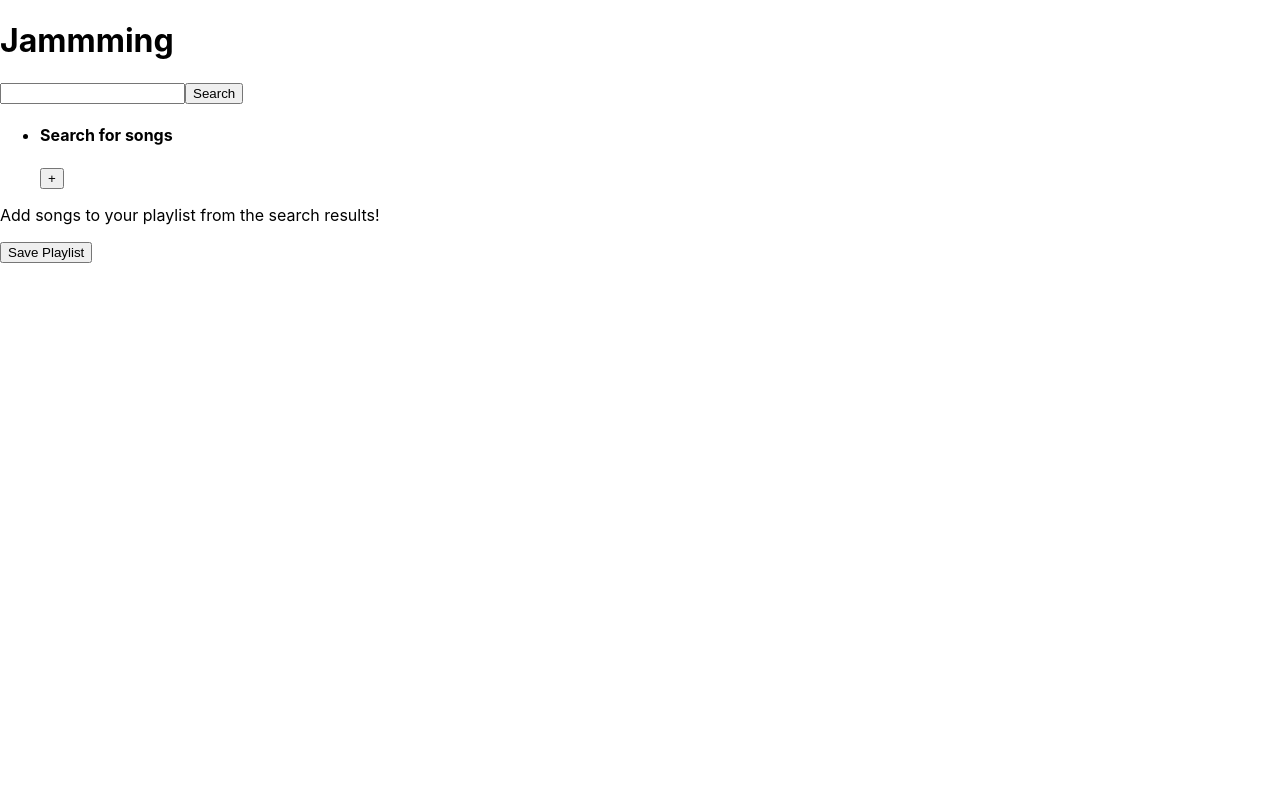
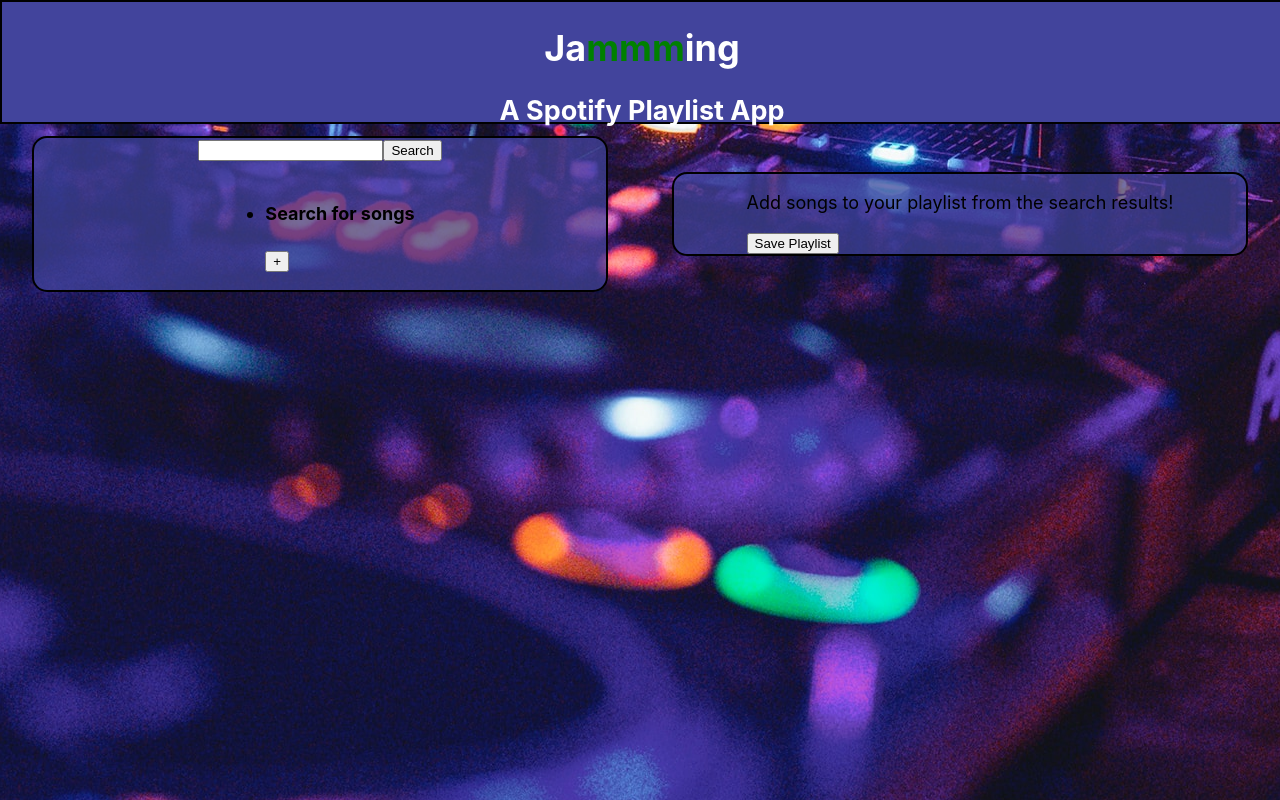
Before and after one commit to r-jeffery-wall/codecademy-jammming, a React (Create React App) app: page / in a window 1280 px wide. Built offline with nearby package versions, Linux system fonts and the light colour scheme.

Commit message:
Added basic stylings to main app.

```diff
--- a/src/App.css
+++ b/src/App.css
@@ -1,38 +1,41 @@
-.App {
-  text-align: center;
+body {
+  background: url(./images/aleksandr-popov-JhYnL-BiP18-unsplash.jpg);
+  background-position: center;
+  background-repeat: no-repeat;
+  font-size: 18px;
 }
 
-.App-logo {
-  height: 40vmin;
-  pointer-events: none;
+.banner {
+  color: white;
+  text-align: center;
+  width: 100%;
+  height: 15vh;
+  background-color: #42449C;
+  position: fixed;
+  top: 0;
+  border: 2px solid black;
 }
 
-@media (prefers-reduced-motion: no-preference) {
-  .App-logo {
-    animation: App-logo-spin infinite 20s linear;
-  }
+.green {
+  color: green;
 }
 
-.App-header {
-  background-color: #282c34;
-  min-height: 100vh;
+.double-column {
+  width: 100%;
+  display: flex;
+  align-items: center;
+  justify-content: space-around;
+  margin-top: 17vh;
+}
+
+.double-column div {
+  width: 50%;
   display: flex;
   flex-direction: column;
   align-items: center;
-  justify-content: center;
-  font-size: calc(10px + 2vmin);
-  color: white;
+  justify-content: space-around;
+  background-color: rgba(66, 68, 156, 0.72);
+  margin: 0 2rem;
+  border-radius: 15px;
+  border: 2px solid black;
 }
-
-.App-link {
-  color: #61dafb;
-}
-
-@keyframes App-logo-spin {
-  from {
-    transform: rotate(0deg);
-  }
-  to {
-    transform: rotate(360deg);
-  }
-}
--- a/src/App.js
+++ b/src/App.js
@@ -15,14 +15,17 @@ function App() {
   return (
     <>
       <div className='banner'>
-        <h1>Jammming</h1>
+        <h1>Ja<span className='green'>mmm</span>ing</h1>
+        <h2>A Spotify Playlist App</h2>
       </div>
       <div className='double-column'>
         <div className='search-container'>
           <SearchBar />
           <SearchResults results={searchResults} />
         </div>
-        <Playlist />
+        <div>
+          <Playlist />
+        </div>
       </div>
     </>
   );
--- a/src/components/Track.js
+++ b/src/components/Track.js
@@ -5,7 +5,7 @@ function Track( props ) {
         <>
             <h4>{props.title}</h4>
             <h5>{props.artist}</h5>
-            {props.type == 'search' ? <button>+</button> : <button>-</button>}
+            {props.type === 'search' ? <button>+</button> : <button>-</button>}
         </>
     )
 }
```
Also changed, not shown: src/images/aleksandr-popov-JhYnL-BiP18-unsplash.jpg (added).
